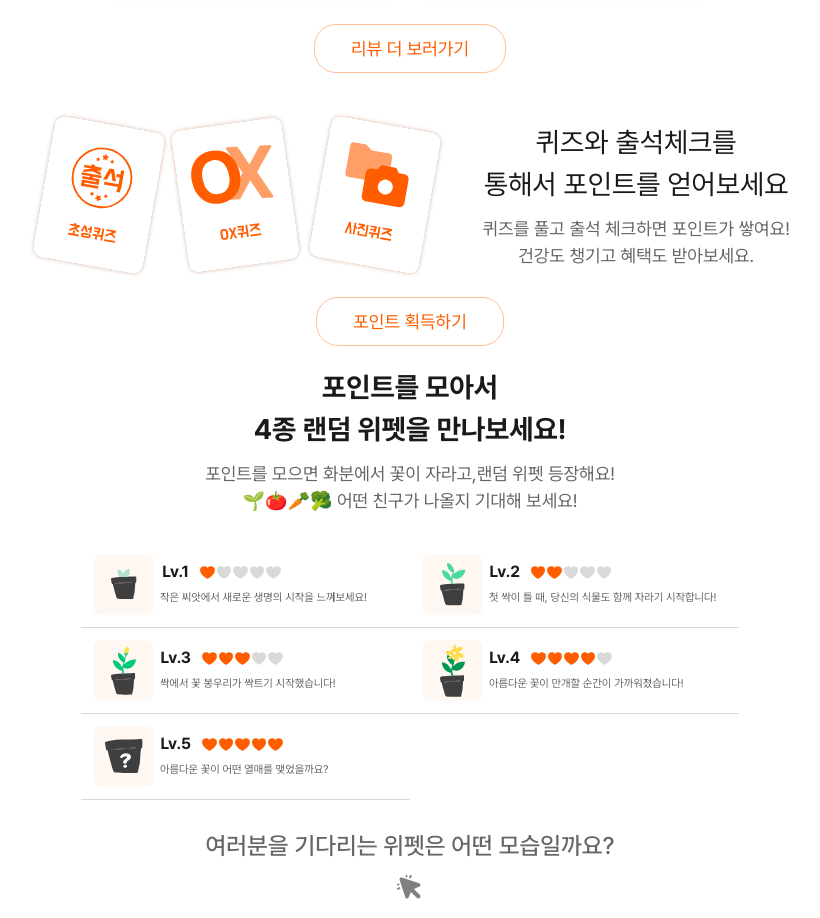
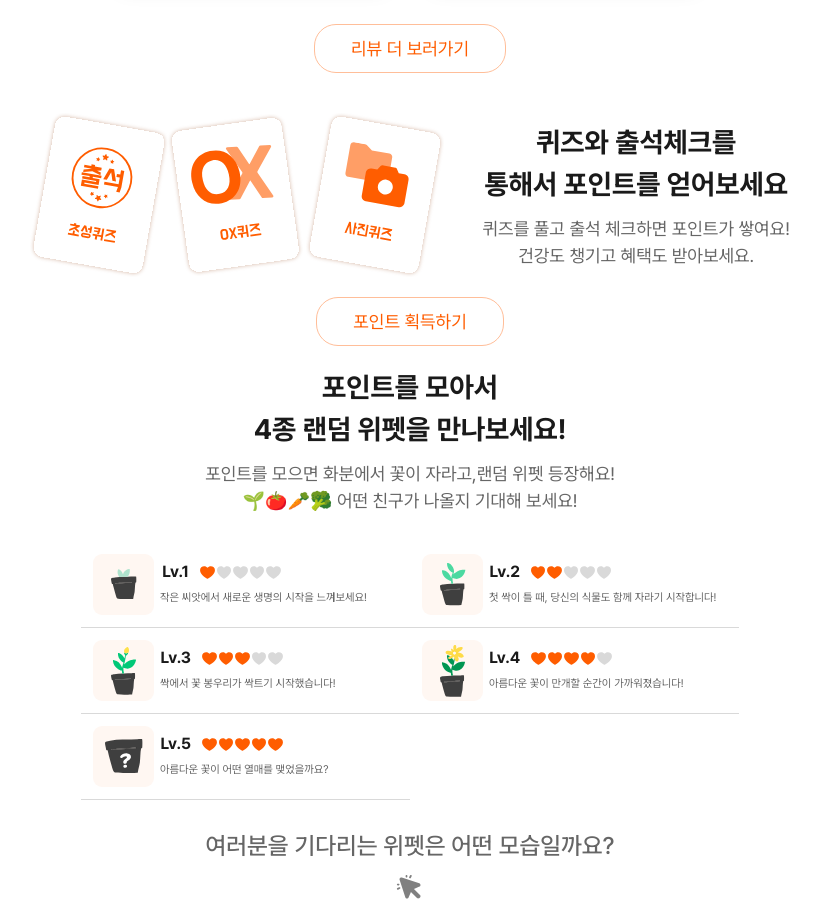
Before and after one commit to hyun2e/weat-landing, a React (Vite) app: page / in a window 1280 px wide. Shown: the part 3500-4418 px from the top of the page, without its empty margins (230-1050 px from the left). Built offline with nearby package versions, Linux system fonts and the light colour scheme.

Commit message:
폰트만 수정정

```diff
--- a/src/sections/Quiz.jsx
+++ b/src/sections/Quiz.jsx
@@ -38,7 +38,7 @@ const QuizCardWrapper = styled.div`
 const Texth2 = styled.a`
   color: ${({ theme }) => theme.colors.grey900};
   font-size: ${({ theme }) => theme.fontSizes.fs28};
-  font-weight: 00;
+  font-weight: 700;
   text-align: center;
 `;
 
```
